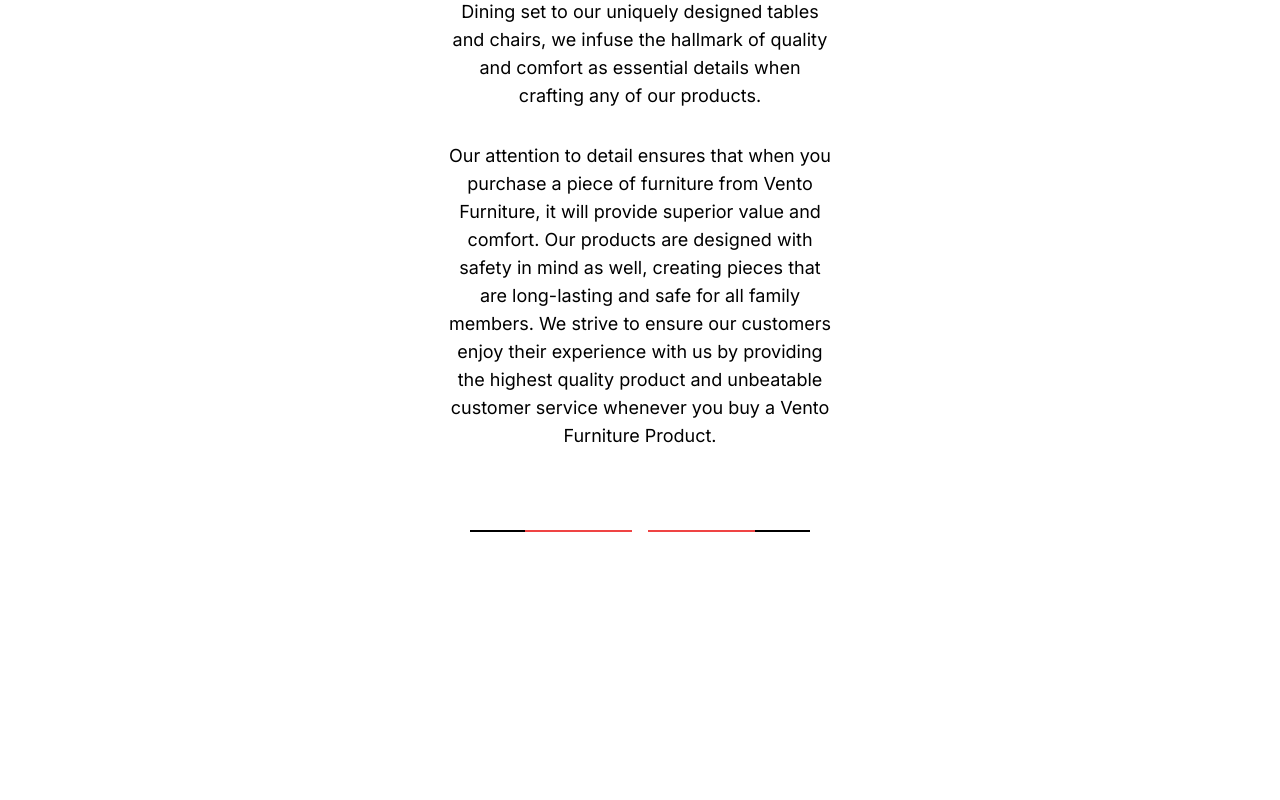
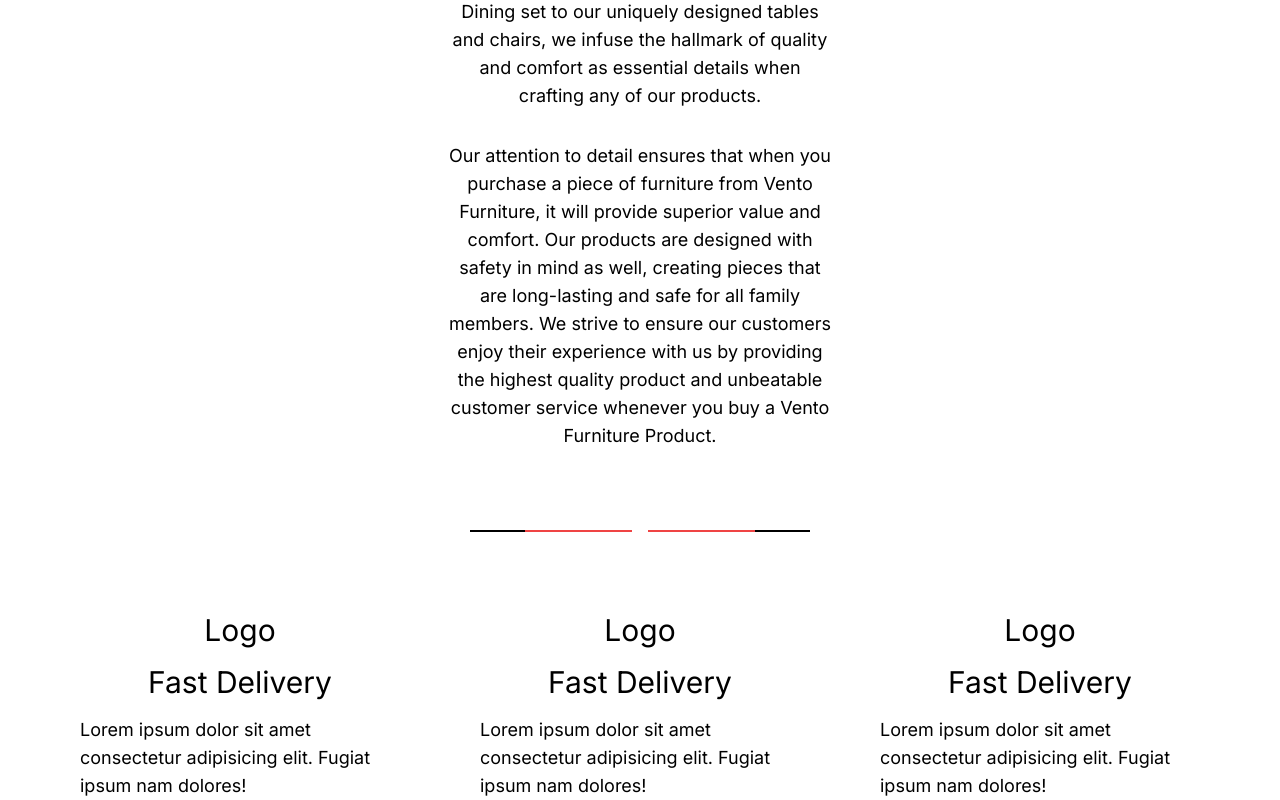
Before and after one commit to TimiMaliki/Home-and-furnitures, a Next.js app: page / in a window 1280 px wide. Shown: the part 4734-5534 px from the top of the page. Before the commit the page ends 5346 px from the top, so only its background shows below. Built offline with nearby package versions, Linux system fonts and the light colour scheme.

Commit message:
buyersTrust

```diff
--- /dev/null
+++ b/app/components/Services.jsx
@@ -0,0 +1,31 @@
+import React from 'react'
+
+const Services = () => {
+  return (
+    <div className='flex items-center gap-8 justify-between px-20'>
+
+        <div className='grid '>
+            <h1 className='text-3xl mb-4 text-center'>Logo</h1>
+            <h1 className='text-3xl mb-4 text-center'>Fast Delivery</h1>
+            <p className='text-lg w-80'>Lorem ipsum dolor sit amet consectetur adipisicing elit. Fugiat ipsum nam dolores!</p>
+        </div>
+
+        <div className='grid '>
+            <h1 className='text-3xl mb-4 text-center'>Logo</h1>
+            <h1 className='text-3xl mb-4 text-center'>Fast Delivery</h1>
+            <p className='text-lg w-80'>Lorem ipsum dolor sit amet consectetur adipisicing elit. Fugiat ipsum nam dolores!</p>
+        </div>
+
+        <div className='grid '>
+            <h1 className='text-3xl mb-4 text-center'>Logo</h1>
+            <h1 className='text-3xl mb-4 text-center'>Fast Delivery</h1>
+            <p className='text-lg w-80'>Lorem ipsum dolor sit amet consectetur adipisicing elit. Fugiat ipsum nam dolores!</p>
+        </div>
+
+
+
+    </div>
+  )
+}
+
+export default Services
--- a/app/page.js
+++ b/app/page.js
@@ -10,6 +10,7 @@ import BestSofa from './components/BestSofa'
 import WardRobe from './components/WardRobe'
 import PerfectDining from './components/PerfectDining'
 import BuyerTrust from './components/BuyerTrust'
+import  Services  from "./components/Services"
 
 
 
@@ -28,6 +29,7 @@ export default function Home() {
     <WardRobe />
     <PerfectDining />
     <BuyerTrust/>
+    <Services/>
    </main>
   )
 }
```
